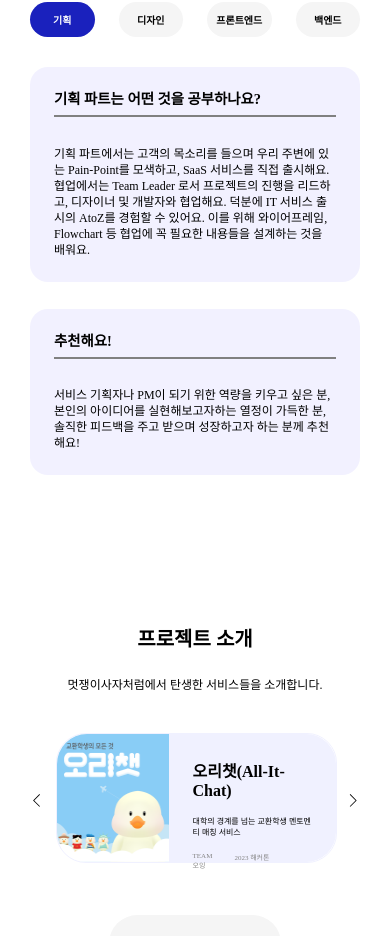
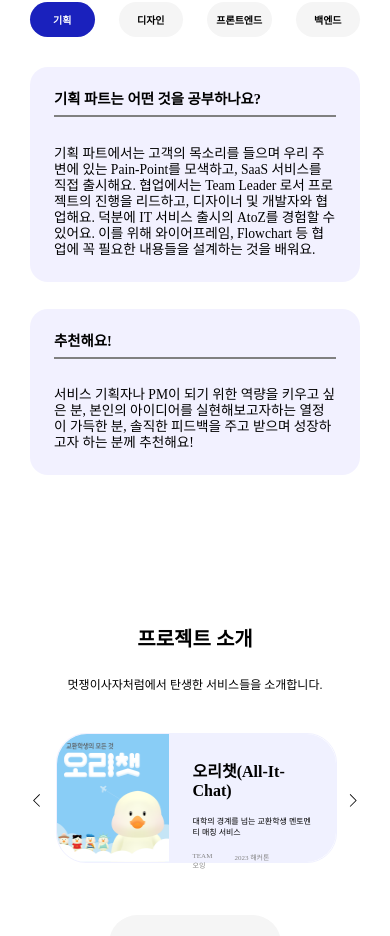
Before and after one commit to cau-likelion-org/cau-likelion-next, a Next.js app: page / in a window 390 px wide. Shown: the part 2108-3044 px from the top of the page. Built offline with nearby package versions, Linux system fonts and the light colour scheme; no server answers; a web font is replaced by a local one.

Commit message:
Feat: LG Gram 반응형 구현

```diff
--- a/src/components/home/track/component/TrackDescriptionBox.tsx
+++ b/src/components/home/track/component/TrackDescriptionBox.tsx
@@ -57,16 +57,16 @@ const Text = styled(motion.div)`
   line-height: 2rem;
   color: black;
   font-weight: 500;
-  @media (max-width: 1550px) {
-    font-size: 1.4rem;
-    line-height: 2rem;
+  @media (max-width: 1920px) {
+    font-size: 1.55rem;
+    line-height: 2.5rem;
   }
   @media (max-width: 1440px) {
     font-size: 1.5rem;
     line-height: 2.5rem;
   }
   @media (max-width: 900px) {
-    font-size: 1.5rem;
+    font-size: 1.7rem;
     line-height: 2rem;
   }
 `;
```
